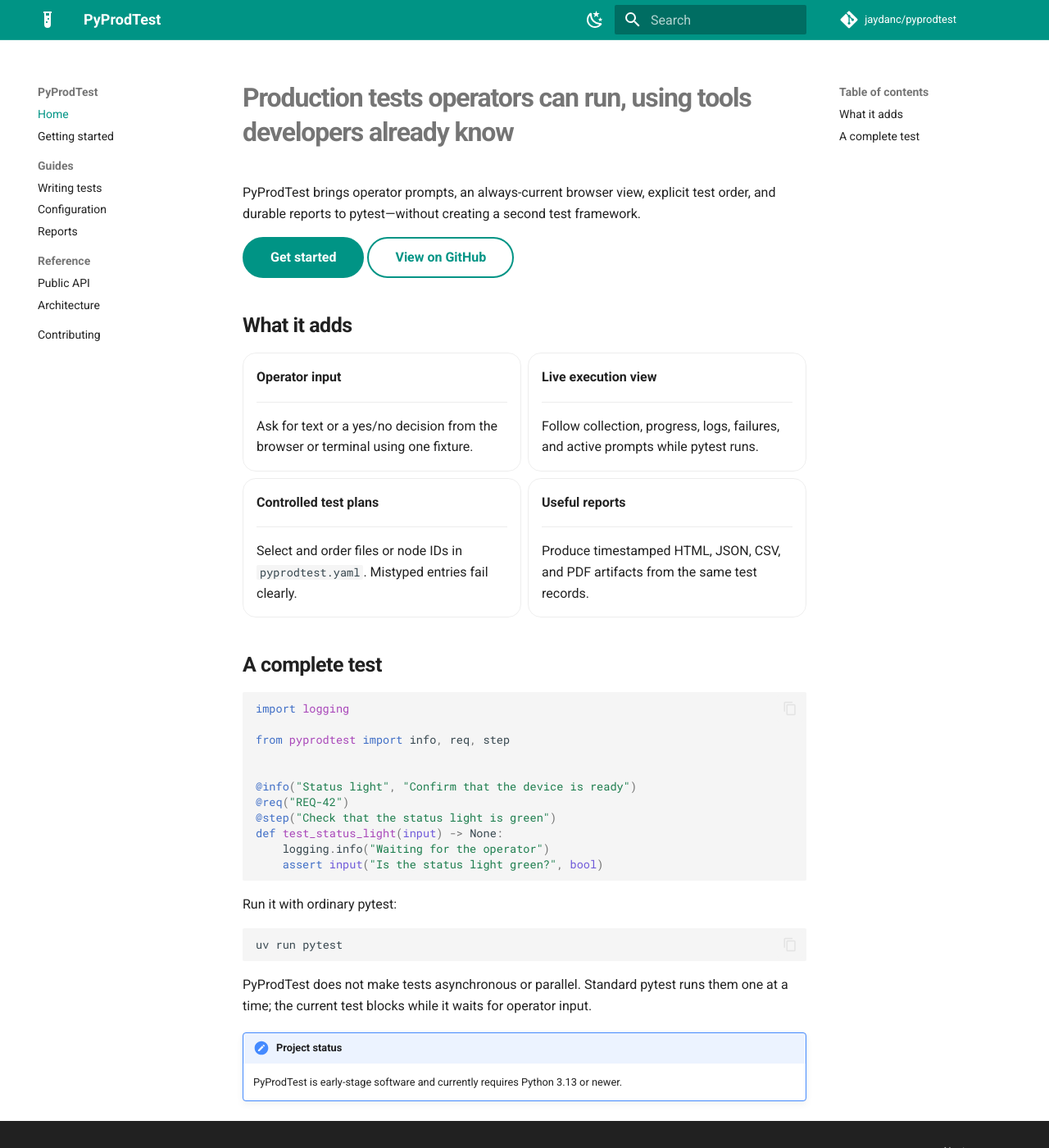
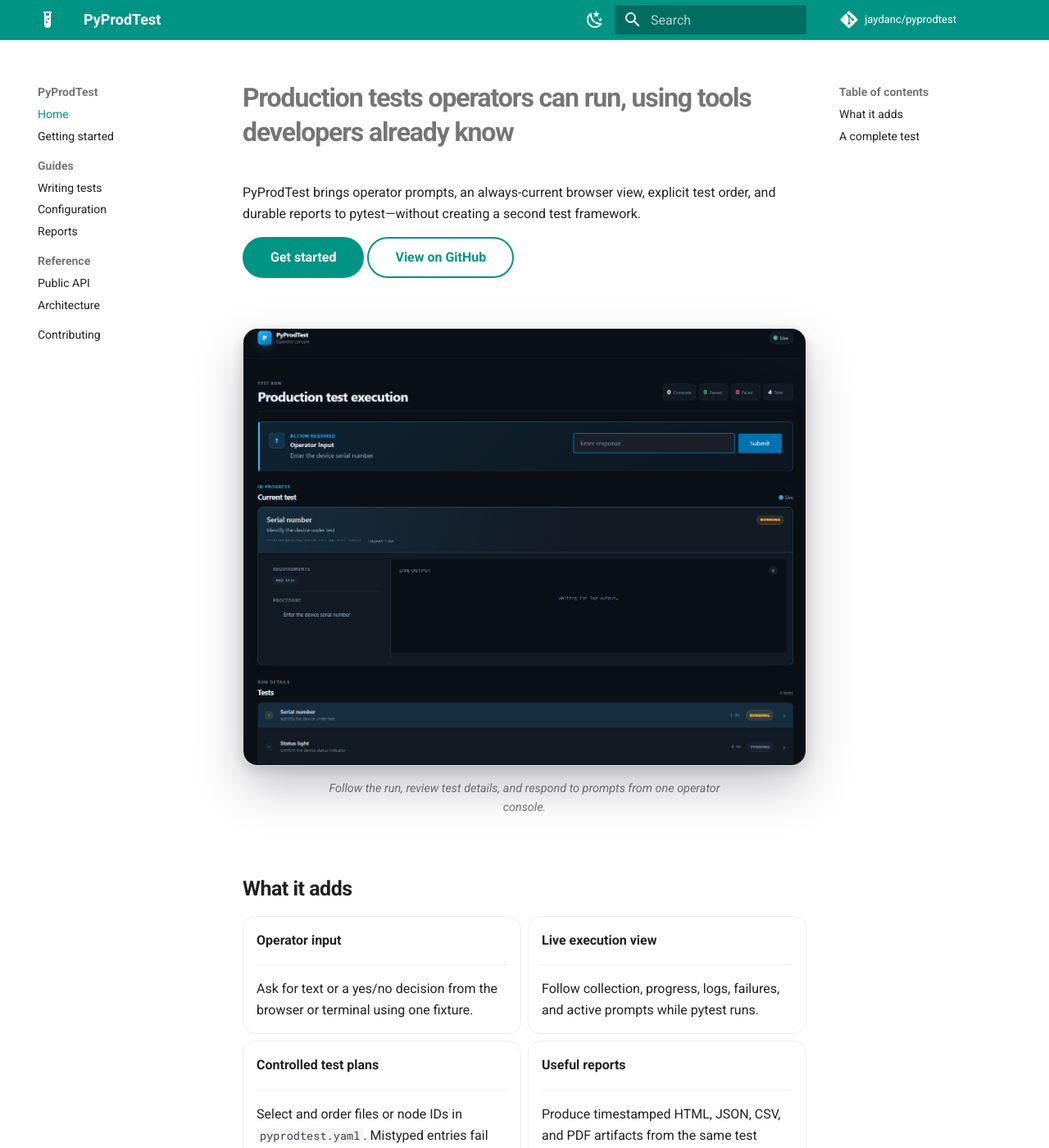
Before and after one commit to jaydanc/pyprodtest, an MkDocs documentation site: the page built from doc/index.md, in a window 1280 px wide and 1400 px high. Shown: the whole window at 82% size. Built offline with MkDocs 1.6.1 and Material for MkDocs 9.7.7, drawn with Linux system fonts in a browser that asks for light colours; comment, search, counter and statistics services are not loaded.

Commit message:
Add preview image to docs

```diff
--- a/doc/index.md
+++ b/doc/index.md
@@ -6,6 +6,11 @@
 
 [Get started](getting-started.md){ .md-button .md-button--primary }
 [View on GitHub](https://github.com/jaydanc/pyprodtest){ .md-button }
+
+<figure class="product-preview" markdown>
+  ![PyProdTest operator console waiting for a device serial number](assets/images/operator-console.png)
+  <figcaption>Follow the run, review test details, and respond to prompts from one operator console.</figcaption>
+</figure>
 
 ## What it adds
 
--- a/doc/stylesheets/extra.css
+++ b/doc/stylesheets/extra.css
@@ -44,3 +44,34 @@
 .md-typeset .md-button {
   border-radius: 999px;
 }
+
+.md-typeset .product-preview {
+  margin: 2.25rem 0 2.75rem;
+}
+
+.md-typeset .product-preview img {
+  display: block;
+  width: 100%;
+  border: 1px solid color-mix(in srgb, var(--md-default-fg-color) 16%, transparent);
+  border-radius: 0.9rem;
+  box-shadow:
+    0 1.25rem 3rem color-mix(in srgb, #020617 24%, transparent),
+    0 0.25rem 0.75rem color-mix(in srgb, #020617 12%, transparent);
+}
+
+.md-typeset .product-preview figcaption {
+  margin-top: 0.75rem;
+  color: var(--md-default-fg-color--light);
+  font-size: 0.72rem;
+  text-align: center;
+}
+
+@media screen and (max-width: 44.984375em) {
+  .md-typeset .product-preview {
+    margin: 1.75rem -0.4rem 2.25rem;
+  }
+
+  .md-typeset .product-preview img {
+    border-radius: 0.65rem;
+  }
+}
--- a/mkdocs.yml
+++ b/mkdocs.yml
@@ -53,6 +53,9 @@
   - attr_list
   - md_in_html
   - pymdownx.details
+  - pymdownx.emoji:
+      emoji_index: !!python/name:material.extensions.emoji.twemoji
+      emoji_generator: !!python/name:material.extensions.emoji.to_svg
   - pymdownx.highlight:
       anchor_linenums: true
   - pymdownx.inlinehilite
```
Also changed, not shown: doc/assets/images/operator-console.png (added).
